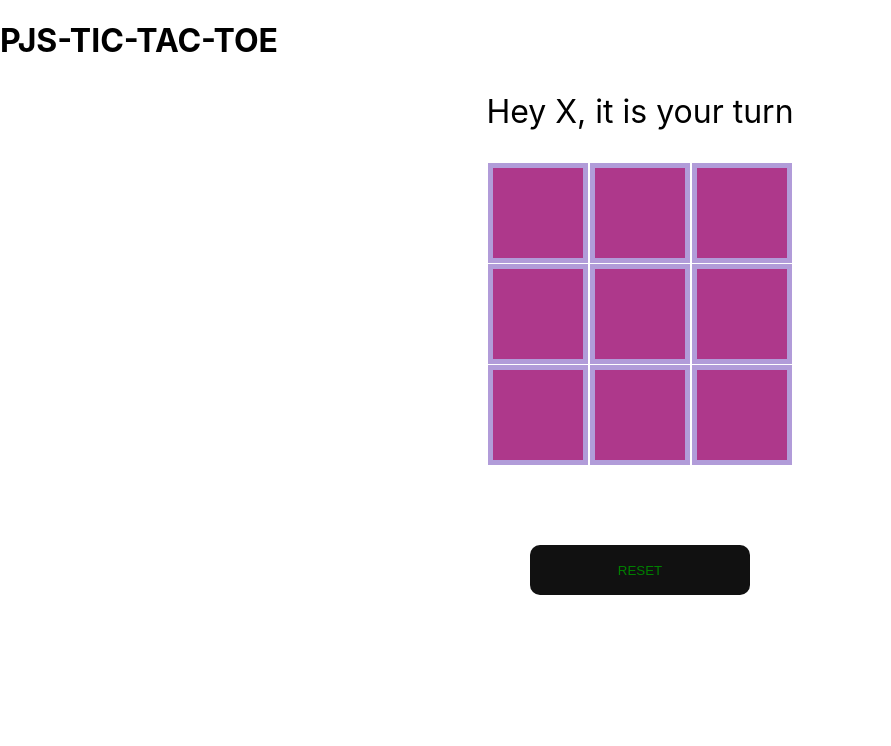
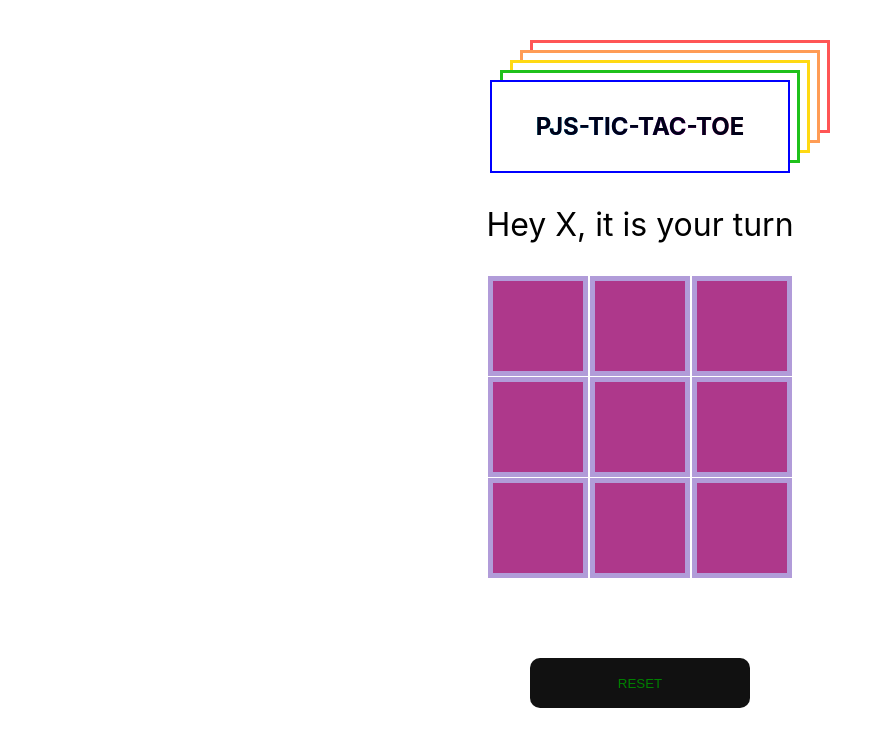
Before and after one commit to PJSalter/pjs-tic-tac-toe, a Next.js app: page / in a window 1280 px wide. Shown: the top 746 px of the page, without its empty margins (0-891 px from the left). Built offline with nearby package versions, Linux system fonts and the light colour scheme.

Commit message:
inline styling object for title design and rainbow effect

```diff
--- a/components/GameTitle.tsx
+++ b/components/GameTitle.tsx
@@ -1,7 +1,29 @@
 export default function GameTitle() {
   return (
     <div>
-      <h1>PJS-TIC-TAC-TOE</h1>
+      <h1
+        style={{
+          margin: "0 auto",
+          padding: "2rem",
+          textAlign: "center",
+          marginTop: "5rem",
+          backgroundColor: "rgb(238,174,202)",
+          background:
+            "radial-gradient(circle, rgba(238,174,202,1) 0%, rgba(148,187,233,1) 100%)",
+          maxWidth: "300px",
+          boxShadow:
+            "blue 0px 0px 0px 2px inset, rgb(255, 255, 255) 10px -10px 0px -3px, rgb(31, 193, 27) 10px -10px, rgb(255, 255, 255) 20px -20px 0px -3px, rgb(255, 217, 19) 20px -20px, rgb(255, 255, 255) 30px -30px 0px -3px, rgb(255, 156, 85) 30px -30px, rgb(255, 255, 255) 40px -40px 0px -3px, rgb(255, 85, 85) 40px -40px",
+          backgroundClip: "text",
+          backgroundImage:
+            "linear-gradient(to right, #09f1b8, #00a2ff, #ff00d2, #fed90f)",
+          color: "#000119",
+          fontSize: "3vmin",
+          fontWeight: 700,
+          WebkitTextStrokeColor: "transparent",
+        }}
+      >
+        PJS-TIC-TAC-TOE
+      </h1>
     </div>
   );
 }
```
